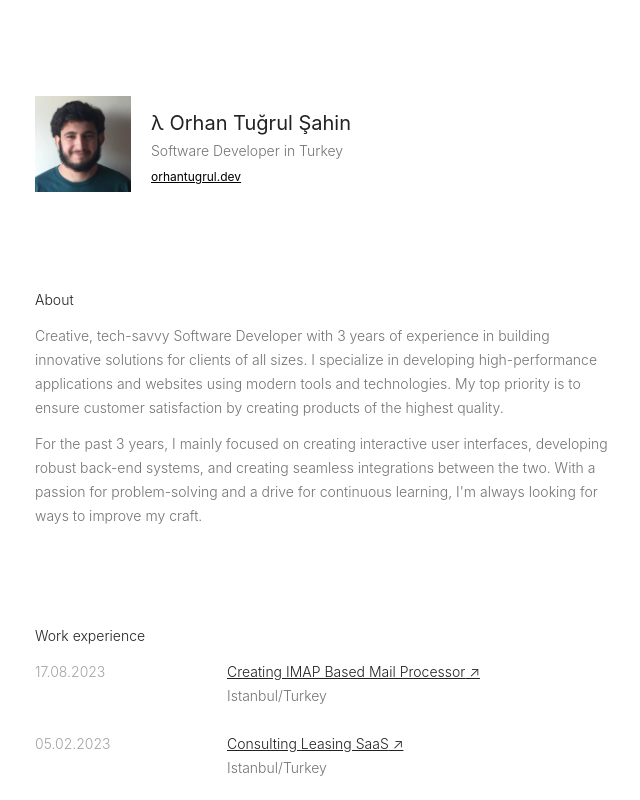
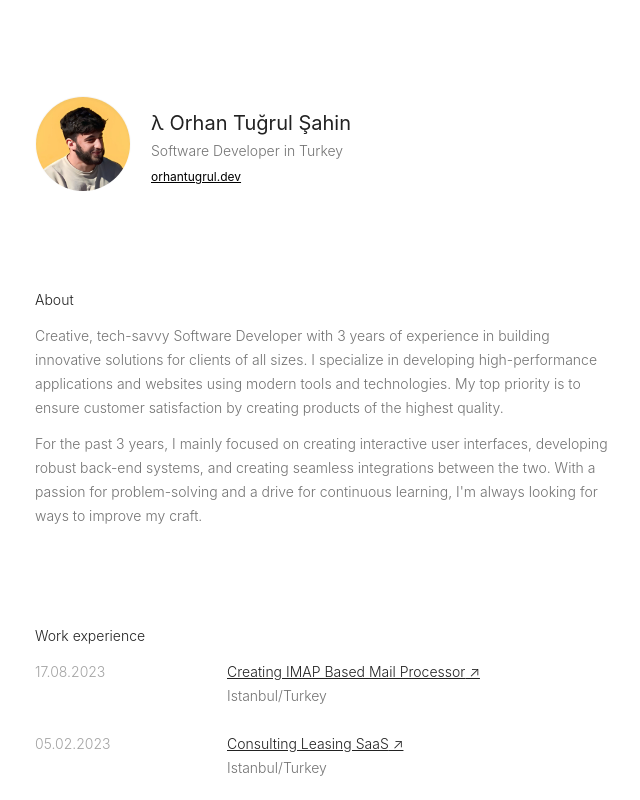
Before and after one commit to orhantugrul/orhantugrul.dev, a SvelteKit app: page / in a window 1280 px wide. Shown: the top 800 px of the page, without its empty margins (317-957 px from the left). Built offline with nearby package versions, Linux system fonts and the light colour scheme.

Commit message:
feat: update avatar image styling and alt text in +page.svelte

```diff
--- a/src/routes/+page.svelte
+++ b/src/routes/+page.svelte
@@ -18,9 +18,13 @@
             <div class="flex-shrink-0">
               <div class="relative">
                 <img
-                  class="object-cover w-16 h-16 lg:h-24 lg:w-24"
+                  class="object-cover w-16 h-16 border rounded-full lg:h-24 lg:w-24 border-white/10"
                   src={avatar}
-                  alt="Orhan itself"
+                  alt="Orhan himself"
+                />
+                <san
+                  class="absolute inset-0 rounded-full shadow-inner"
+                  aria-hidden="true"
                 />
               </div>
             </div>
```
Also changed, not shown: src/lib/assets/avatar.jpeg.
